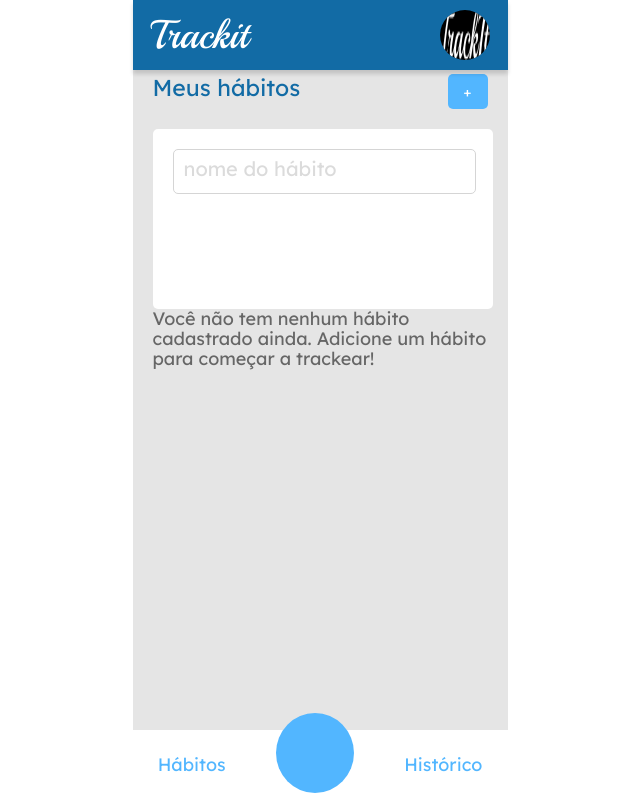
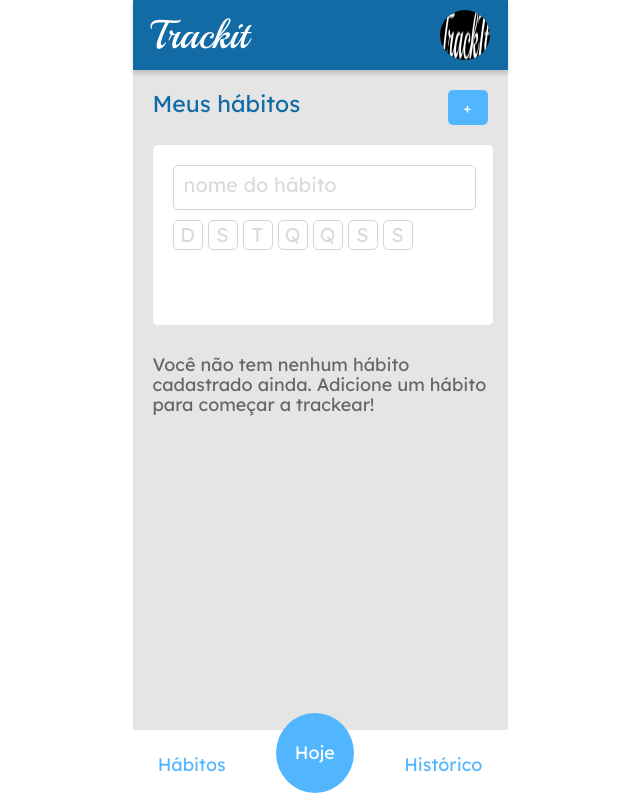
Before and after one commit to LsBDev/Trackit, a React (Create React App) app: page /habitos in a window 1280 px wide. Shown: the top 798 px of the page, without its empty margins (320-960 px from the left). Built offline with nearby package versions, Linux system fonts and the light colour scheme.

Commit message:
Layout - Página Hoje

```diff
--- a/src/components/Footer.jsx
+++ b/src/components/Footer.jsx
@@ -5,7 +5,7 @@ export default function Footer() {
   return(
       <ContainerFooter >
         <Link to="/habitos">Hábitos</Link>
-          <div></div>
+          <div><Link to="/hoje">Hoje</Link></div>
         <Link to="/historico">Histórico</Link>
       </ContainerFooter>
 
@@ -29,10 +29,22 @@ const ContainerFooter = styled.footer `
     color: #52B6FF;
   }
   div {
+    display: flex;
+    justify-content: center;
+    align-items: center;
     width: 78px;
     height: 80px;
     background: #52B6FF;
     border-radius: 50%;
     margin-bottom: 25px;
+    a {
+      font-family: 'Lexend Deca';
+      font-size: 18px;
+      line-height: 22px;
+      text-align: center;
+      text-decoration: none;
+      color: #ffffff;
+    }
+
   }
 `
--- a/src/pages/HabitsPage/MeusHabitos.jsx
+++ b/src/pages/HabitsPage/MeusHabitos.jsx
@@ -4,9 +4,18 @@ export default function MeusHabitos() {
   return (
     <Section>
       <ContainerHabitos>
-        <div>
+        <Habito>
           <input type="text" placeholder="nome do hábito"/>
-        </div>
+          <Days>
+            <Day>D</Day>
+            <Day>S</Day>
+            <Day>T</Day>
+            <Day>Q</Day>
+            <Day>Q</Day>
+            <Day>S</Day>
+            <Day>S</Day>
+          </Days>
+        </Habito>
         <p>Você não tem nenhum hábito cadastrado ainda. Adicione um hábito para começar a trackear!</p>
       </ContainerHabitos>
     </Section>
@@ -22,14 +31,15 @@ const Section = styled.section `
     font-family: 'Lexend Deca';
     font-size: 18px;
     line-height: 20px;
+    margin-top: 30px;
     color: #666666;
   }
 `
-
 const ContainerHabitos = styled.div `
   display: flex;
   flex-direction: column;
-  div {
+`
+const Habito = styled.div `
   width: 340px;
   height: 180px;
   background: #FFFFFF;
@@ -49,5 +59,24 @@ const ContainerHabitos = styled.div `
       color:  #DBDBDB;
     }
   }
-  }
 `
+const Days = styled.div `
+  width: 240px;
+  display: flex;
+  justify-content: space-between;
+  margin-left: 20px;
+`
+const Day = styled.div `
+  display: flex;
+  justify-content: center;
+  align-items: center;
+  width: 30px;
+  height: 30px;
+  background: #FFFFFF;
+  border: 1px solid #D5D5D5;
+  border-radius: 5px;
+  font-family: 'Lexend Deca';
+  font-size: 20px;
+  color: #DBDBDB;
+
+`
--- a/src/pages/HabitsPage/TelaHabitos.jsx
+++ b/src/pages/HabitsPage/TelaHabitos.jsx
@@ -25,6 +25,7 @@ const AddHabitos = styled.div `
   display: flex;
   justify-content: space-between;
   padding: 20px;
+  margin-top: 70px;
   background:  #E5E5E5;
   p {
     font-family: 'Lexend Deca';
--- a/src/pages/TodayPage/TelaHoje.jsx
+++ b/src/pages/TodayPage/TelaHoje.jsx
@@ -53,6 +53,7 @@ const Status = styled.div `
   display: flex;
   flex-direction: column;
   padding: 20px;
+  margin-top: 70px;
   h2 {
     font-family: "Lexend Deca";
     font-size: 23px;
```
Lines whose indentation alone changed are shown as unchanged.
